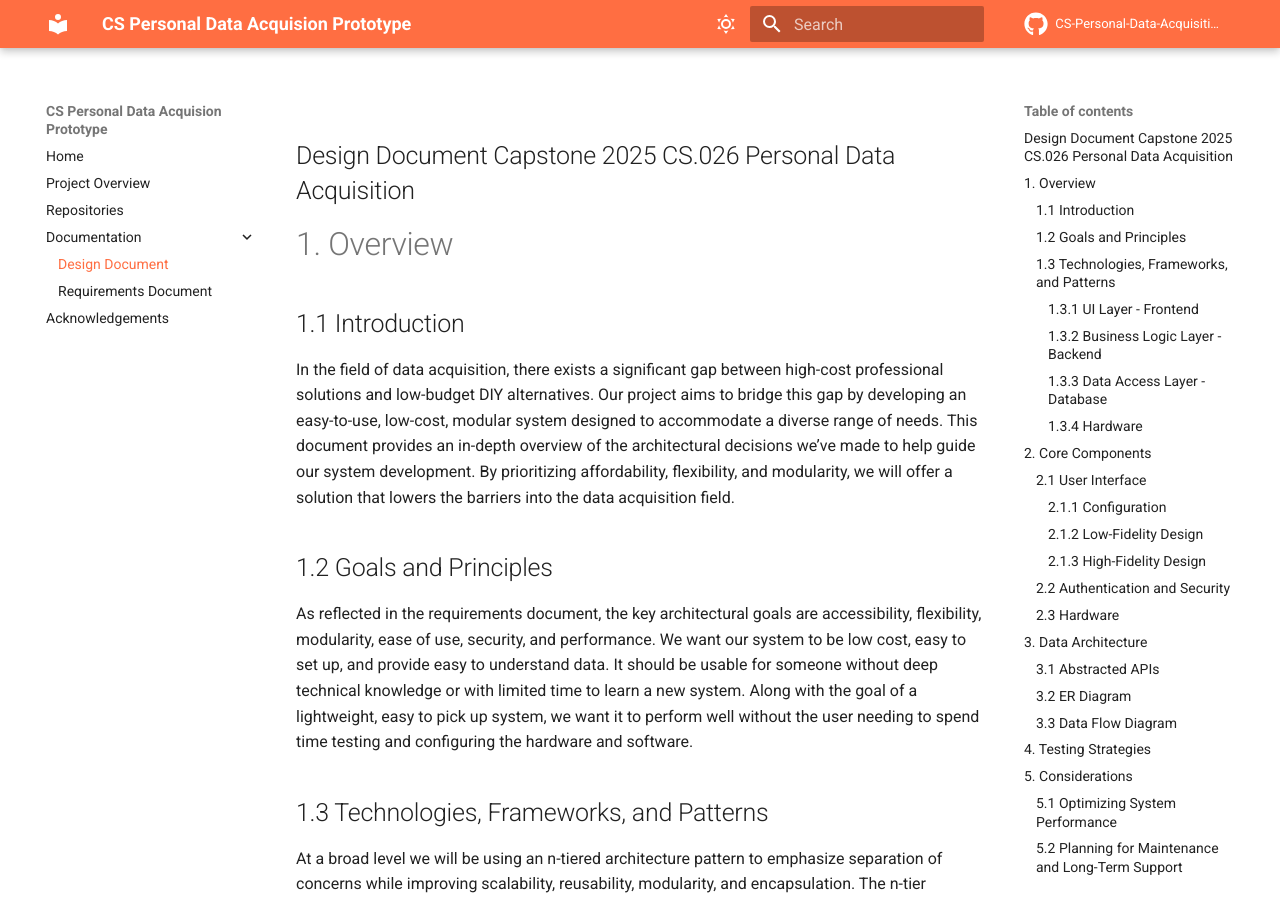
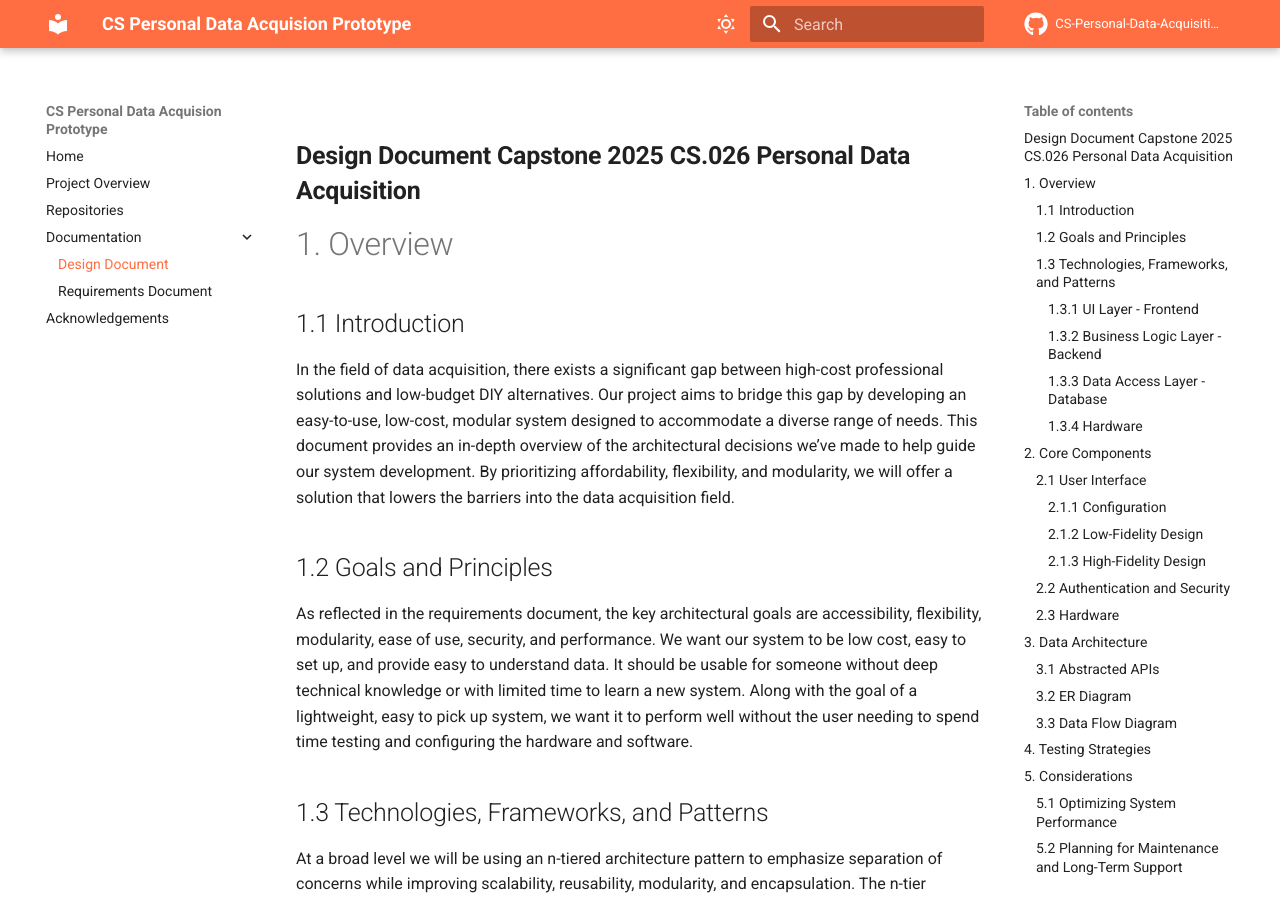
Before and after one commit to CS-Personal-Data-Acquisition-Prototype/CS-Personal-Data-Acquisition-Prototype.github.io, an MkDocs documentation site: the page built from docs/design.md, in a window 1280 px wide and 900 px high. Built offline with MkDocs 1.6.1 and Material for MkDocs 9.7.7, drawn with Linux system fonts in a browser that asks for light colours.

```diff
--- a/docs/design.md
+++ b/docs/design.md
@@ -1,4 +1,4 @@
-## Design Document Capstone 2025 CS.026 Personal Data Acquisition
+## **Design Document Capstone 2025 CS.026 Personal Data Acquisition**
 
 # 1\. Overview
 
```
